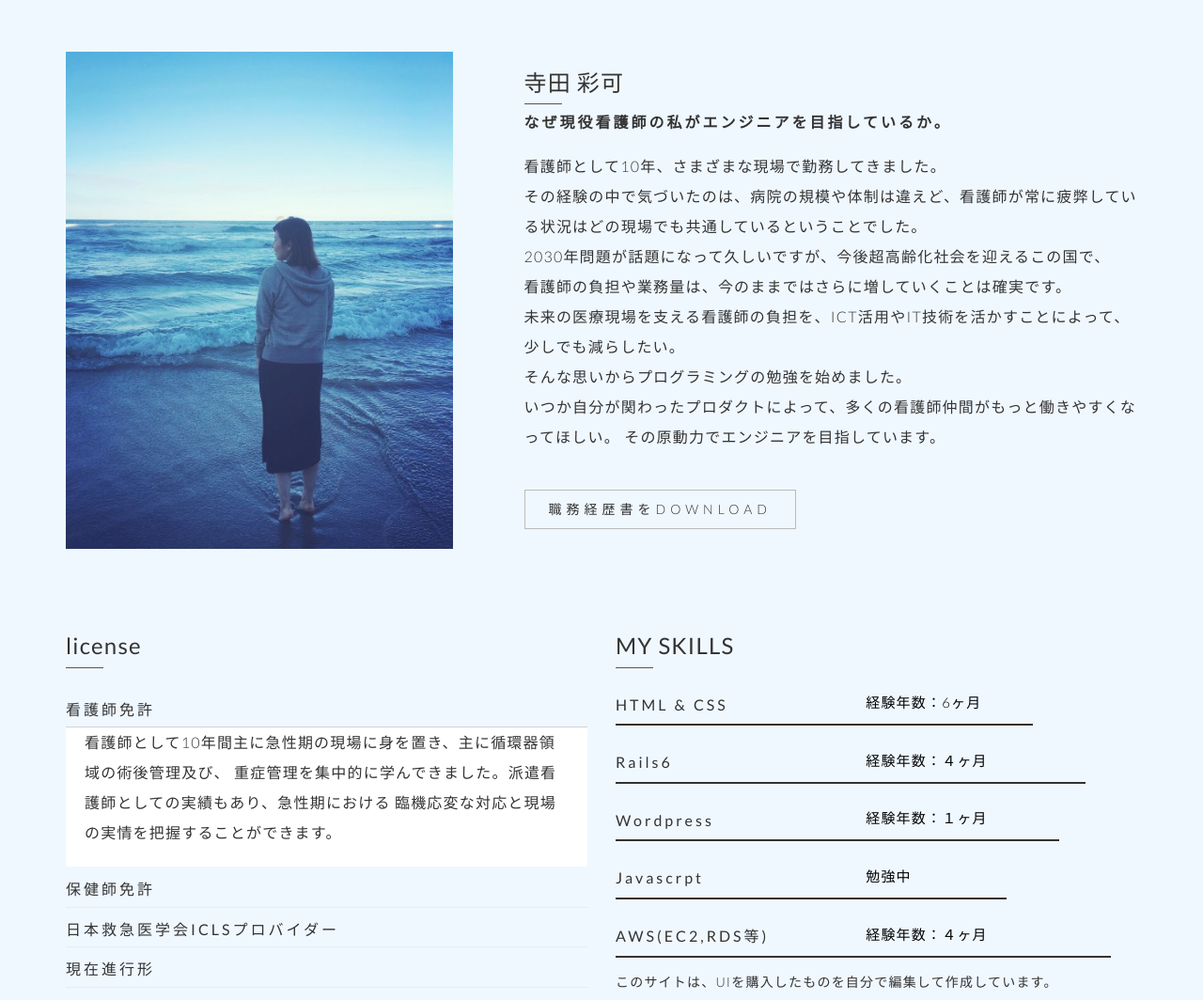
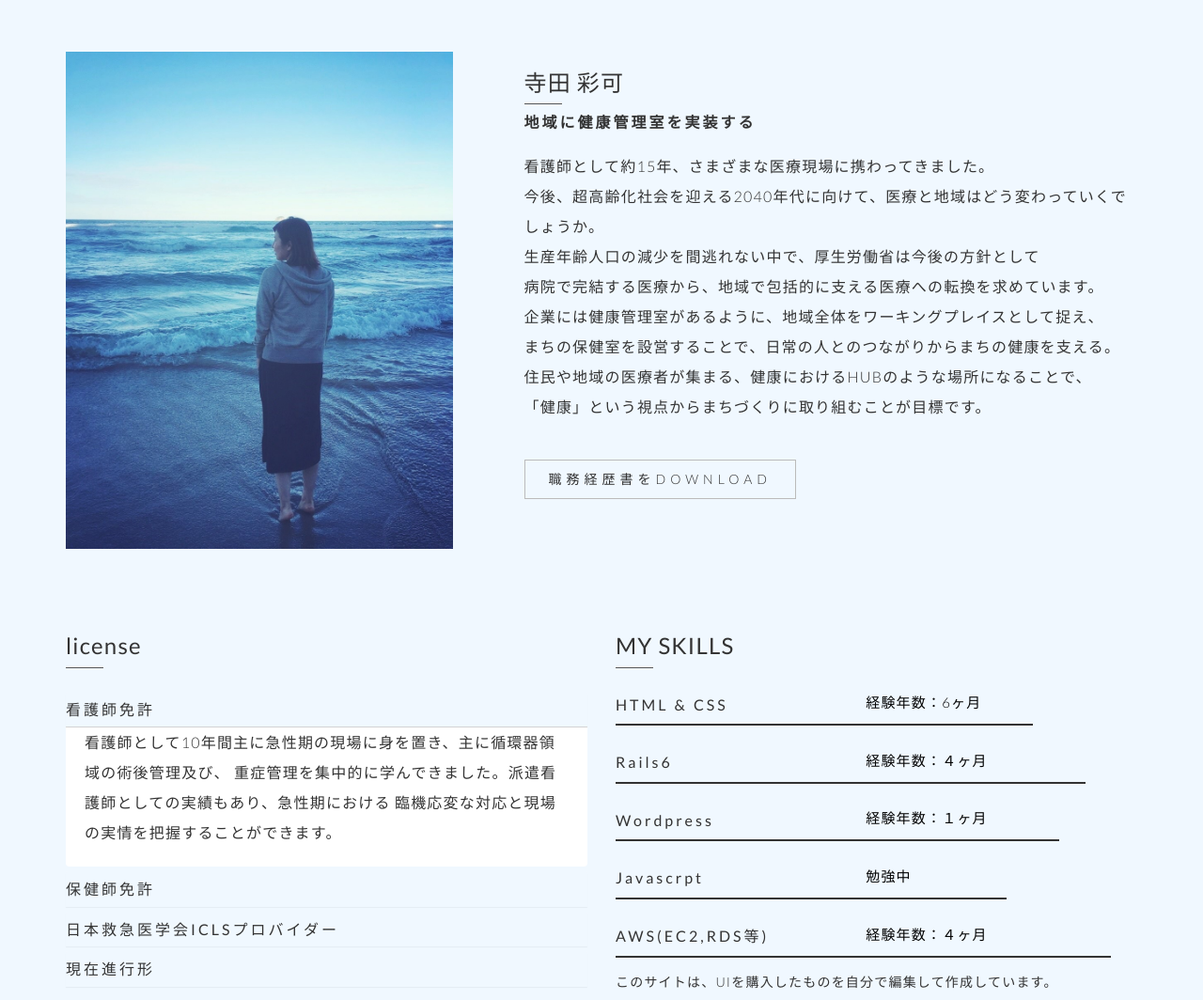
Before and after one commit to Ayaka1988/ayakaterada, a plain HTML site: page index.html in a window 1280 px wide. Shown: the part 940-2004 px from the top of the page at 94% size. Drawn offline with Linux system fonts and the light colour scheme; files whose address does not match are found by name.

Commit message:
Update index.html

```diff
--- a/index.html
+++ b/index.html
@@ -152,17 +152,17 @@
                 <div class="col-md-7">
                     <div class="about-text">
                         <h3 class="myname">寺田 彩可</h3>
-                        <h4><strong>なぜ現役看護師の私がエンジニアを目指しているか。</strong></h4>
+                        <h4><strong>地域に健康管理室を実装する</strong></h4>
                         <br>
                         <p>
-                           看護師として10年、さまざまな現場で勤務してきました。<br>
-                           その経験の中で気づいたのは、病院の規模や体制は違えど、看護師が常に疲弊している状況はどの現場でも共通しているということでした。<br>
-                           2030年問題が話題になって久しいですが、今後超高齢化社会を迎えるこの国で、<br>
-                           看護師の負担や業務量は、今のままではさらに増していくことは確実です。<br>
-                           未来の医療現場を支える看護師の負担を、ICT活用やIT技術を活かすことによって、少しでも減らしたい。<br>
-                           そんな思いからプログラミングの勉強を始めました。<br>
-                           いつか自分が関わったプロダクトによって、多くの看護師仲間がもっと働きやすくなってほしい。
-                           その原動力でエンジニアを目指しています。
+                           看護師として約15年、さまざまな医療現場に携わってきました。<br>
+                           今後、超高齢化社会を迎える2040年代に向けて、医療と地域はどう変わっていくでしょうか。<br>
+                           生産年齢人口の減少を間逃れない中で、厚生労働省は今後の方針として<br>
+                           病院で完結する医療から、地域で包括的に支える医療への転換を求めています。<br>
+                           企業には健康管理室があるように、地域全体をワーキングプレイスとして捉え、<br>
+                           まちの保健室を設営することで、日常の人とのつながりからまちの健康を支える。<br>
+                           住民や地域の医療者が集まる、健康におけるHUBのような場所になることで、<br>
+                           「健康」という視点からまちづくりに取り組むことが目標です。
                         </p>
                         <a class="btn" href="assets/job.pdf" download="job.pdf">職務経歴書をDownload</a>
                     </div>
```
